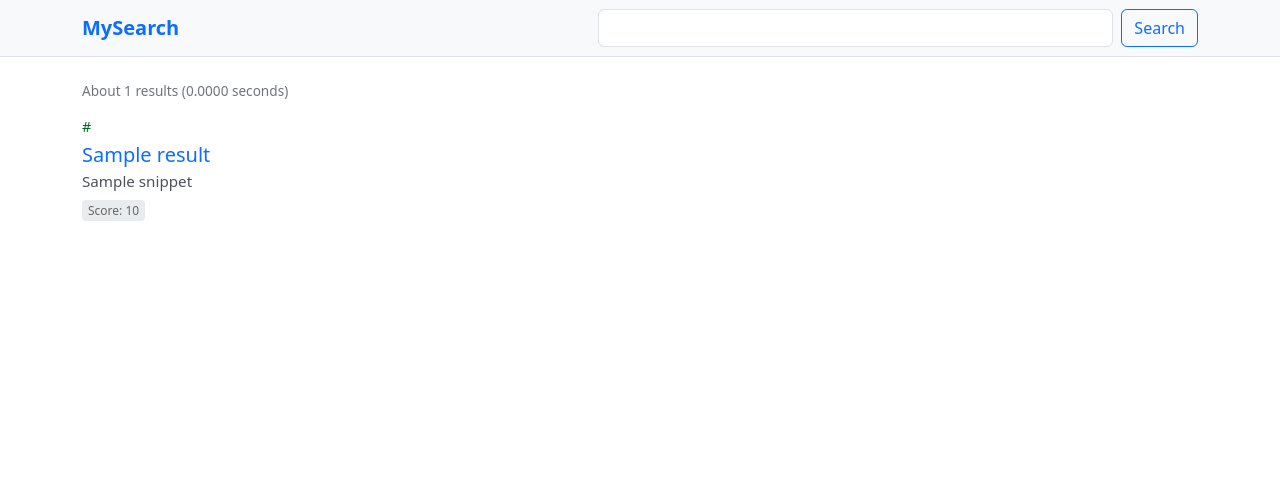
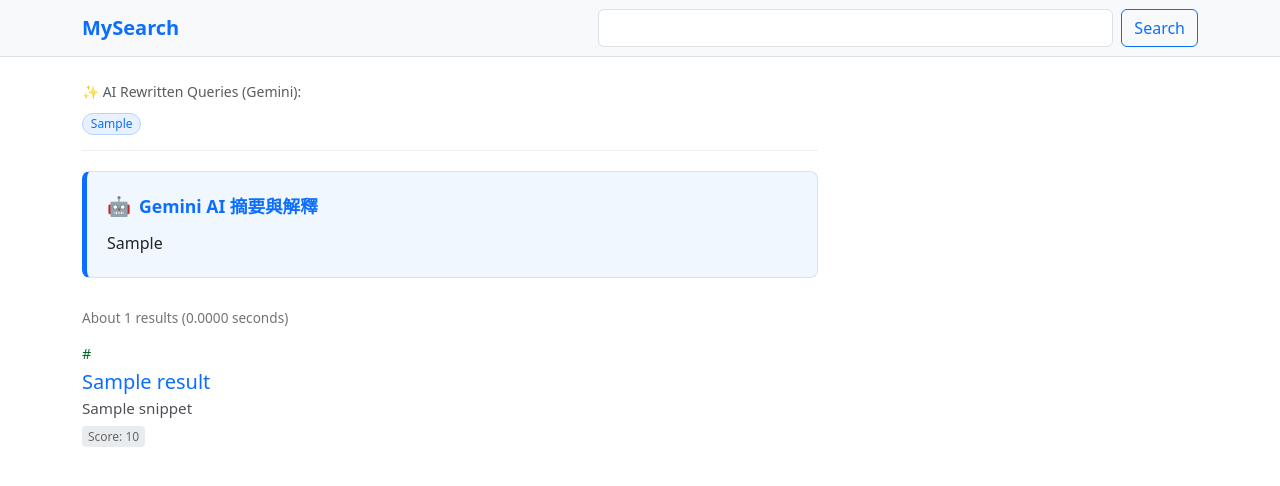
Before and after one commit to Tiger0124/Web_Search_Engine, a Flask app: template templates/results.html in a window 1280 px wide. Shown: the top 486 px of the page. Run offline with Flask 2, Linux system fonts and the light colour scheme; the template is opened without the code that fills it: most values are stand-ins (such as "Sample title", 1, 10 or a date in 2020); parts of the project's set-up code (start-up, migrations or seed data) failed here and were passed over.

Commit message:
前端頁面新增 GenAI 區塊樣式及 AI 重寫查詢顯示功能

```diff
--- a/templates/results.html
+++ b/templates/results.html
@@ -13,6 +13,37 @@
         .result-snippet { color: #4d5156; font-size: 0.95rem; }
         .meta-info { color: #70757a; font-size: 0.85rem; margin-bottom: 15px; }
         .score-badge { font-size: 0.75rem; background-color: #e9ecef; color: #666; padding: 2px 6px; border-radius: 4px; }
+
+        /* [新增] GenAI 區塊的樣式 */
+        .ai-summary-box {
+            background-color: #f0f7ff; /* 淺藍色背景 */
+            border: 1px solid #cce5ff;
+            border-left: 5px solid #0d6efd; /* 左側加粗藍線 */
+            padding: 20px;
+            margin-bottom: 30px;
+            border-radius: 8px;
+        }
+        .ai-title {
+            font-weight: bold;
+            color: #0d6efd;
+            margin-bottom: 10px;
+            display: flex;
+            align-items: center;
+            font-size: 1.1rem;
+        }
+        .ai-icon { margin-right: 8px; font-size: 1.2rem; }
+        .generated-keywords-section {
+            margin-bottom: 20px;
+            padding-bottom: 15px;
+            border-bottom: 1px solid #eee;
+        }
+        .ai-badge {
+            background-color: #e7f1ff;
+            color: #0d6efd;
+            border: 1px solid #b6d4fe;
+            margin-right: 5px;
+            font-weight: normal;
+        }
     </style>
 </head>
 <body>
@@ -30,6 +61,25 @@
 <div class="container">
     <div class="row">
         <div class="col-md-8">
+
+            {% if generated_queries %}
+            <div class="generated-keywords-section">
+                <small class="text-muted d-block mb-2">✨ AI Rewritten Queries (Gemini):</small>
+                {% for q in generated_queries %}
+                    <span class="badge rounded-pill ai-badge">{{ q }}</span>
+                {% endfor %}
+            </div>
+            {% endif %}
+
+            {% if ai_response %}
+            <div class="ai-summary-box">
+                <div class="ai-title">
+                    <span class="ai-icon">🤖</span> Gemini AI 摘要與解釋
+                </div>
+                <div style="white-space: pre-line; line-height: 1.6;">{{ ai_response }}</div>
+            </div>
+            {% endif %}
+
             <p class="meta-info">
                 About {{ count }} results ({{ "%.4f"|format(time_taken) }} seconds)
             </p>
```
